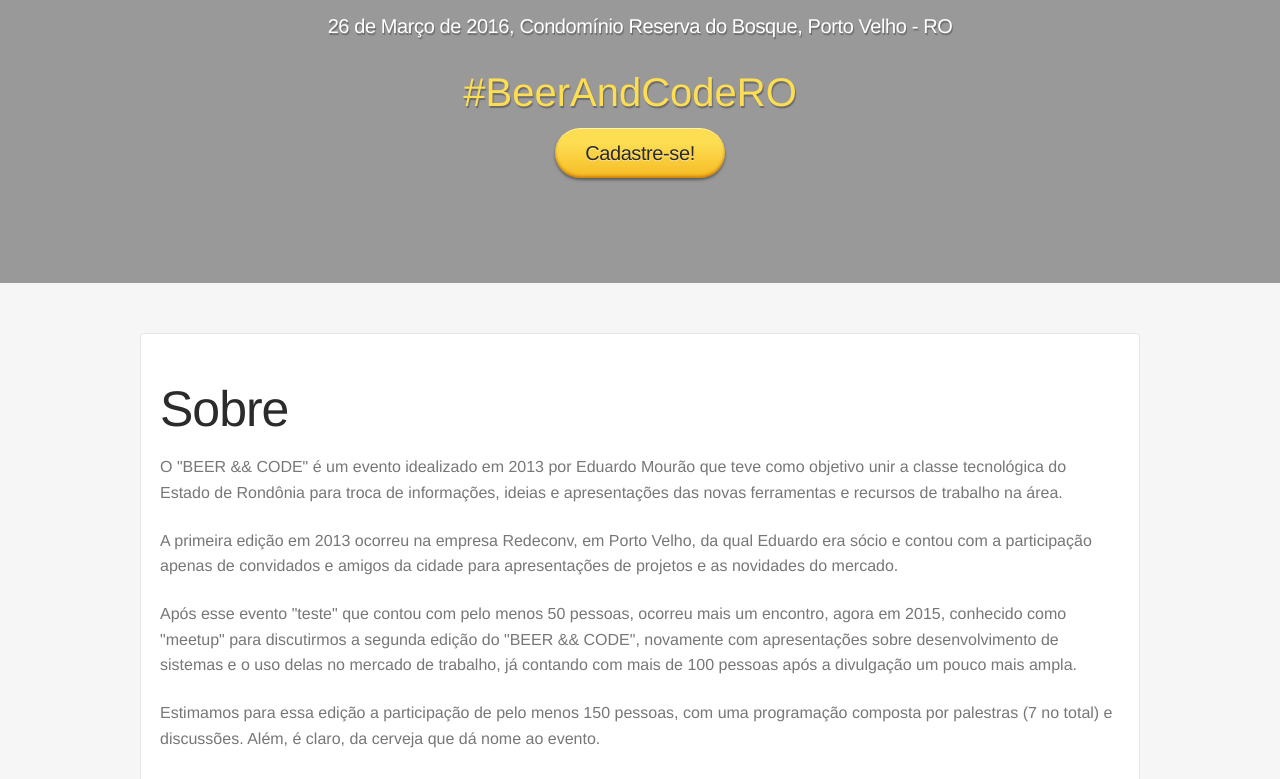
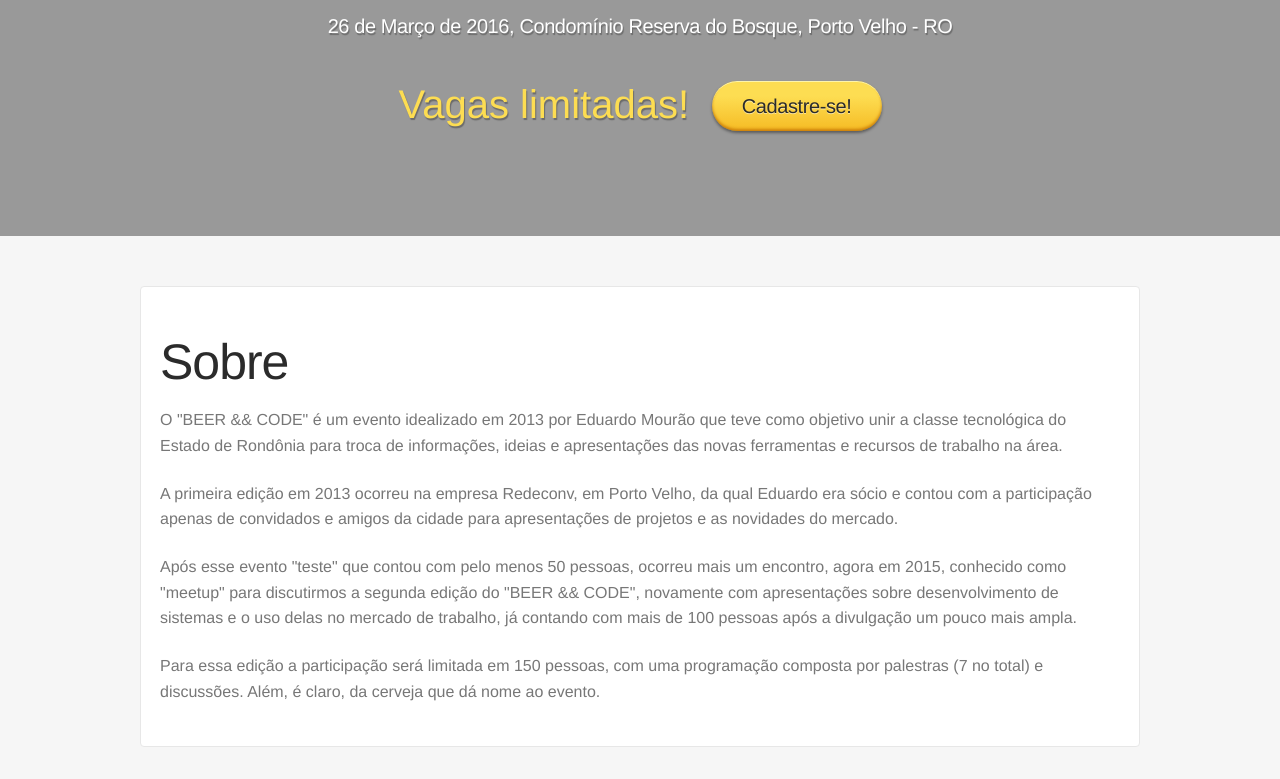
Before and after one commit to devpvh/beer-and-code, a Jekyll site: the page built from index.html, in a window 1280 px wide and 1400 px high, cut to the strip 538-1317 px from the top of the window. Built offline with Jekyll 4.4.1, drawn with Linux system fonts in a browser that asks for light colours; Markdown is read by kramdown in place of the engine named in the settings; some of the changed text lies outside the part shown.

Commit message:
Alterações na descrição, favicon e header

```diff
--- a/_config.yml
+++ b/_config.yml
@@ -8,7 +8,7 @@ conf:
   name: "Beer & Code"
   description: "O melhor evento de cerveja e código da Região Norte!"
   date: "26 de Março de 2016"
-  price: "Totalmente de graça"
+  price: "Vagas limitadas!"
   address: "Avenida Lauro Sodré 2300, Olaria, Porto Velho, RO"
   venue: "Condomínio Reserva do Bosque"
   city: "Porto Velho - RO"
@@ -146,7 +146,7 @@ about_section:
     -
       p: "Após esse evento \"teste\" que contou com pelo menos 50 pessoas, ocorreu mais um encontro, agora em 2015, conhecido como \"meetup\" para discutirmos a segunda edição do \"BEER && CODE\", novamente com apresentações sobre desenvolvimento de sistemas e o uso delas no mercado de trabalho, já contando com mais de 100 pessoas após a divulgação um pouco mais ampla."
     -
-      p: "Estimamos para essa edição a participação de pelo menos 150 pessoas, com uma programação composta por palestras (7 no total) e discussões. Além, é claro, da cerveja que dá nome ao evento."
+      p: "Para essa edição a participação será limitada em 150 pessoas, com uma programação composta por palestras (7 no total) e discussões. Além, é claro, da cerveja que dá nome ao evento."
 
 # Call for papers section
 c4p_section:
@@ -191,7 +191,7 @@ partners_section:
 # Schedule section
 schedule_section:
    title: "Programação"
-   text: "Veja abaixo a programação do evento"
+   text: "A nata da programação de Rondônia em um só evento!"
    time: "Hora"
    slot: "Programação"
    description: "Descrição"
--- a/_includes/header.html
+++ b/_includes/header.html
@@ -4,7 +4,7 @@
     <h1 class="logo-name"><a class="logo-link" href="#" title="{{ site.conf.name }}">{{ site.conf.name }}</a></h1>
     <h2 class="tagline">{{ site.conf.date }}, {{ site.conf.venue }}, {{ site.conf.city }}</h2>
     <div class="call-action-area">
-      <span class="price">#BeerAndCodeRO</span><br /><br /><br />
+      <span class="price">{{ site.conf.price }}</span>
        <a href="{{site.subscribe_url}}" class="call-action-link" title="{{site.subscribe_text}}">{{site.subscribe_text}}</a>
     </div>
   </div>
--- a/_layouts/default.html
+++ b/_layouts/default.html
@@ -19,7 +19,7 @@
   <meta property="og:image" content="{{ site.site.images.facebook }}">
   <!-- / FACEBOOK -->
 
-  <link rel="shortcut icon" href="{{ site.site.favicon }}" type="image/x-icon" />
+  <!--link rel="shortcut icon" href="#" type="image/x-icon" /-->
 
   <!-- STYLES -->
   <link rel="stylesheet" type="text/css" href="css/reset.css">
```
